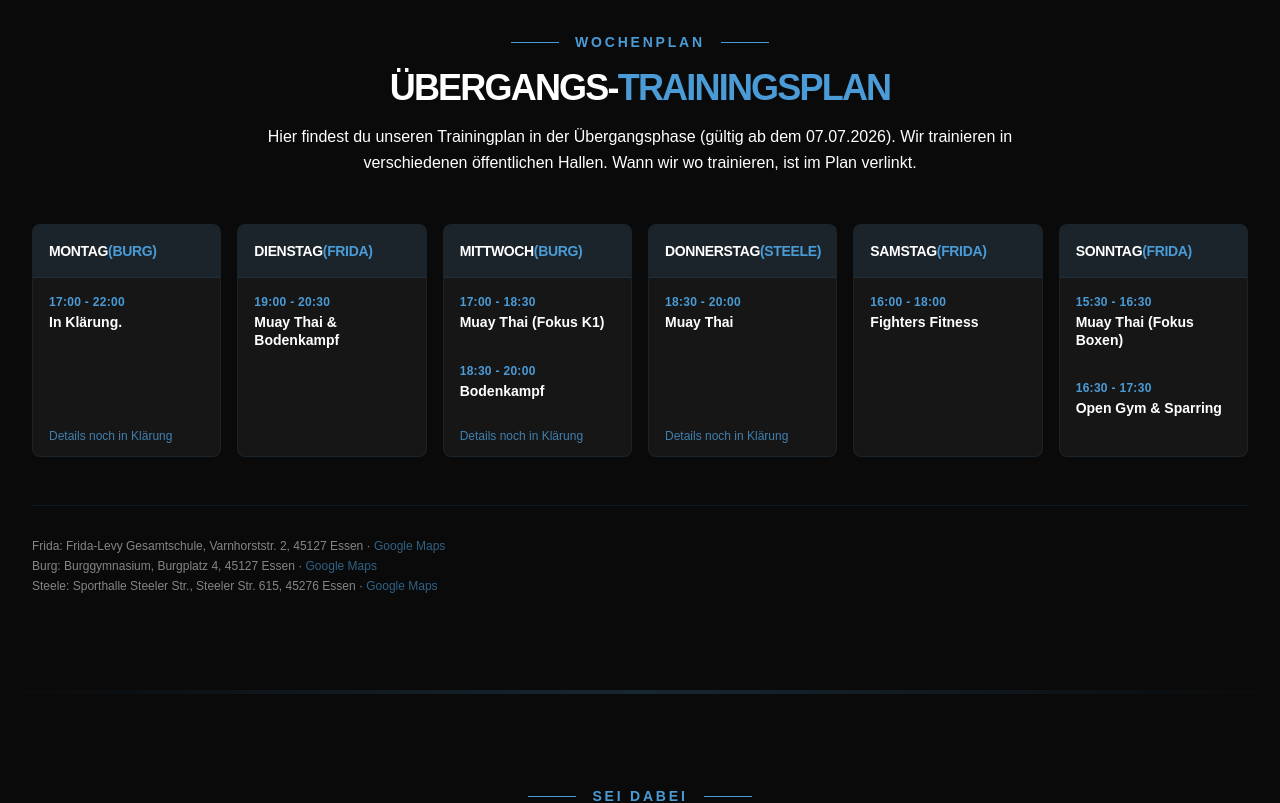
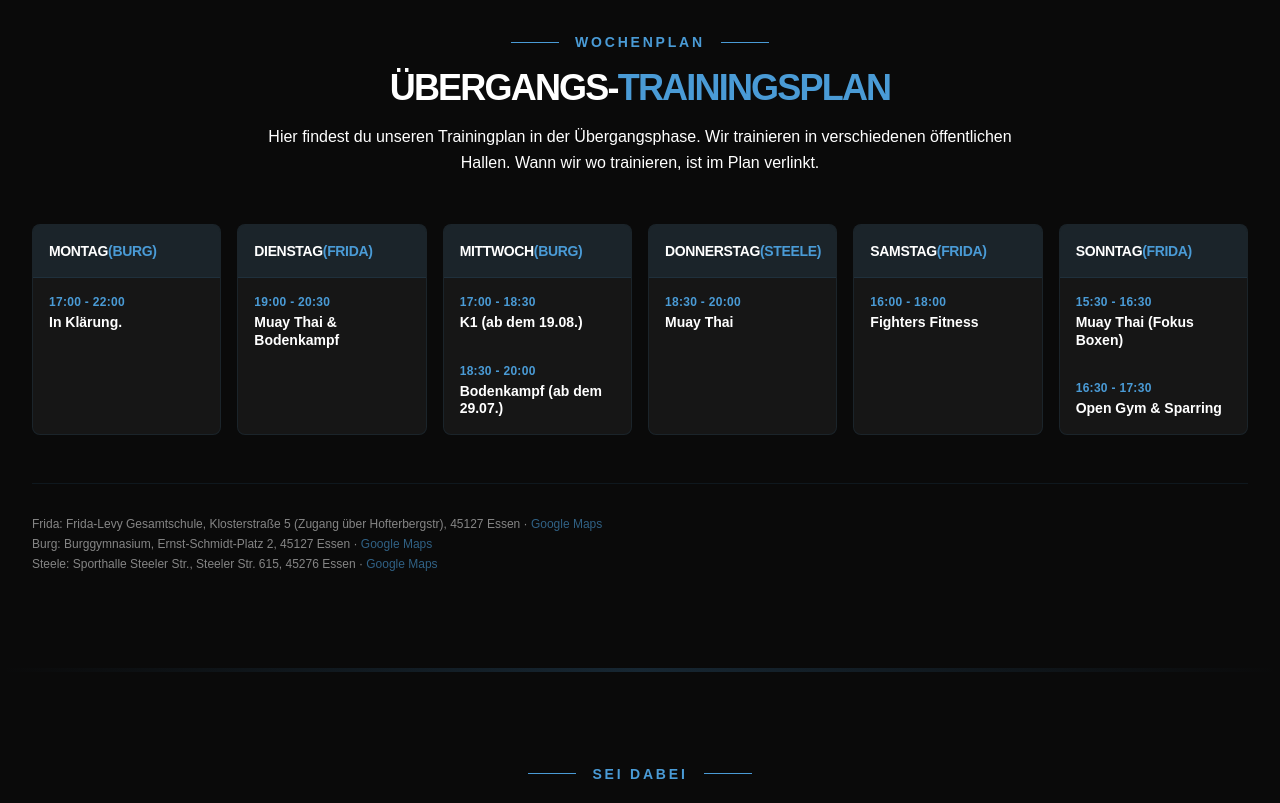
Before and after one commit to maltewinckler/psv-homepage, a Next.js app: page / in a window 1280 px wide. Shown: the part 1020-1823 px from the top of the page. Built offline with nearby package versions, Linux system fonts and the light colour scheme.

Commit message:
minor address updates

```diff
--- a/src/components/sections/Membership.tsx
+++ b/src/components/sections/Membership.tsx
@@ -40,7 +40,7 @@ export default function Membership() {
                 "Top Trainerteam mit langjähriger Erfahrung",
                 "Zugang zu allen Trainingseinheiten und zum Open Gym",
                 "Keine versteckten Kosten und kein Upselling",
-                "Regemäßige gemeinsame Aktivitäten"
+                "Regelmäßige gemeinsame Aktivitäten"
               ].map((benefit, index) => (
                 <li key={index} className="flex items-start gap-3">
                   <svg
--- a/src/components/sections/TrainingPlan.tsx
+++ b/src/components/sections/TrainingPlan.tsx
@@ -8,14 +8,14 @@ const facilityMap: Record<string, { short: string; full: string; address: string
   "frida-levy-gesamtschule": {
     short: "Frida",
     full: "Frida-Levy Gesamtschule",
-    address: "Varnhorststr. 2, 45127 Essen",
-    maps: "https://maps.app.goo.gl/Q8cjiFHEUBn946PS8",
+    address: "Klosterstraße 5 (Zugang über Hofterbergstr), 45127 Essen",
+    maps: "https://maps.app.goo.gl/ceAaaqk4hBx9BBVC7",
   },
   "burggymnasium": {
     short: "Burg",
     full: "Burggymnasium",
-    address: "Burgplatz 4, 45127 Essen",
-    maps: "https://maps.app.goo.gl/nHMQB1hbuPV6ymAz9",
+    address: "Ernst-Schmidt-Platz 2, 45127 Essen",
+    maps: "https://maps.app.goo.gl/F97t4mf4XLKNyvAp7",
   },
   "sporthalle-steeler-strasse": {
     short: "Steele",
@@ -31,7 +31,7 @@ const facilityOrder: string[] = [
   "sporthalle-steeler-strasse",
 ];
 
-const facilitiesInClarification: string[] = ["burggymnasium", "sporthalle-steeler-strasse"];
+const facilitiesInClarification: string[] = [];
 
 export default function TrainingPlan() {
   return (
@@ -49,7 +49,7 @@ export default function TrainingPlan() {
         />
 
         <p className="text-foreground! text-white/80 text-sm sm:text-base font-medium leading-relaxed text-center max-w-3xl mx-auto -mt-8 mb-12">
-          Hier findest du unseren Trainingplan in der Übergangsphase (gültig ab dem 07.07.2026). Wir trainieren in verschiedenen öffentlichen Hallen. Wann wir wo trainieren, ist im Plan verlinkt. {/* Hier findest du alle regelmäßigen Einheiten auf einen Blick. Probetraining ist jederzeit möglich. */}
+          Hier findest du unseren Trainingplan in der Übergangsphase. Wir trainieren in verschiedenen öffentlichen Hallen. Wann wir wo trainieren, ist im Plan verlinkt. {/* Hier findest du alle regelmäßigen Einheiten auf einen Blick. Probetraining ist jederzeit möglich. */}
         </p>
 
         <div className="grid grid-cols-2 md:grid-cols-3 lg:grid-cols-6 gap-4">
--- a/src/content/TrainingPlan.ts
+++ b/src/content/TrainingPlan.ts
@@ -28,8 +28,8 @@ export const weeklySchedule: DaySchedule[] = [
     day: "Mittwoch",
     facilityId: "burggymnasium",
     sessions: [
-      { time: "17:00 - 18:30", discipline: "Muay Thai (Fokus K1)" },
-      { time: "18:30 - 20:00", discipline: "Bodenkampf" },
+      { time: "17:00 - 18:30", discipline: "K1 (ab dem 19.08.)" },
+      { time: "18:30 - 20:00", discipline: "Bodenkampf (ab dem 29.07.)" },
     ],
   },
   {
```
